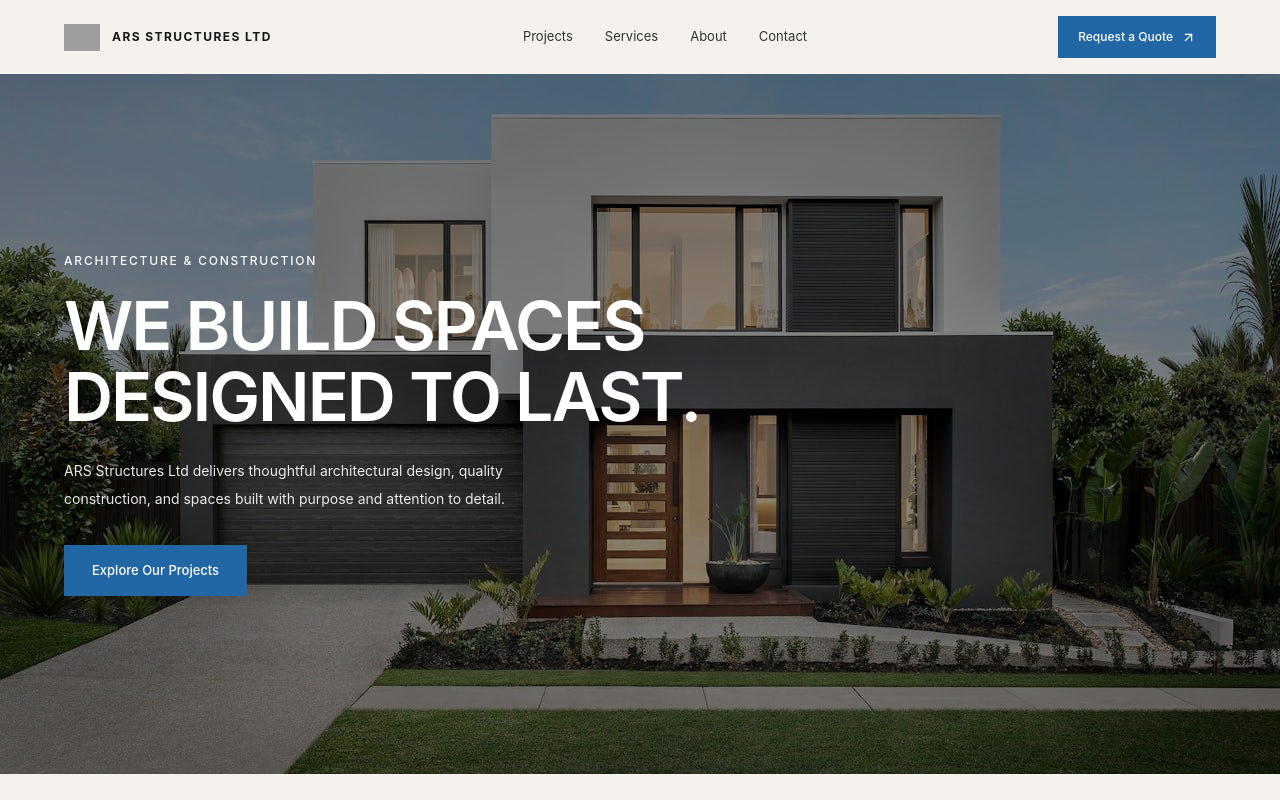
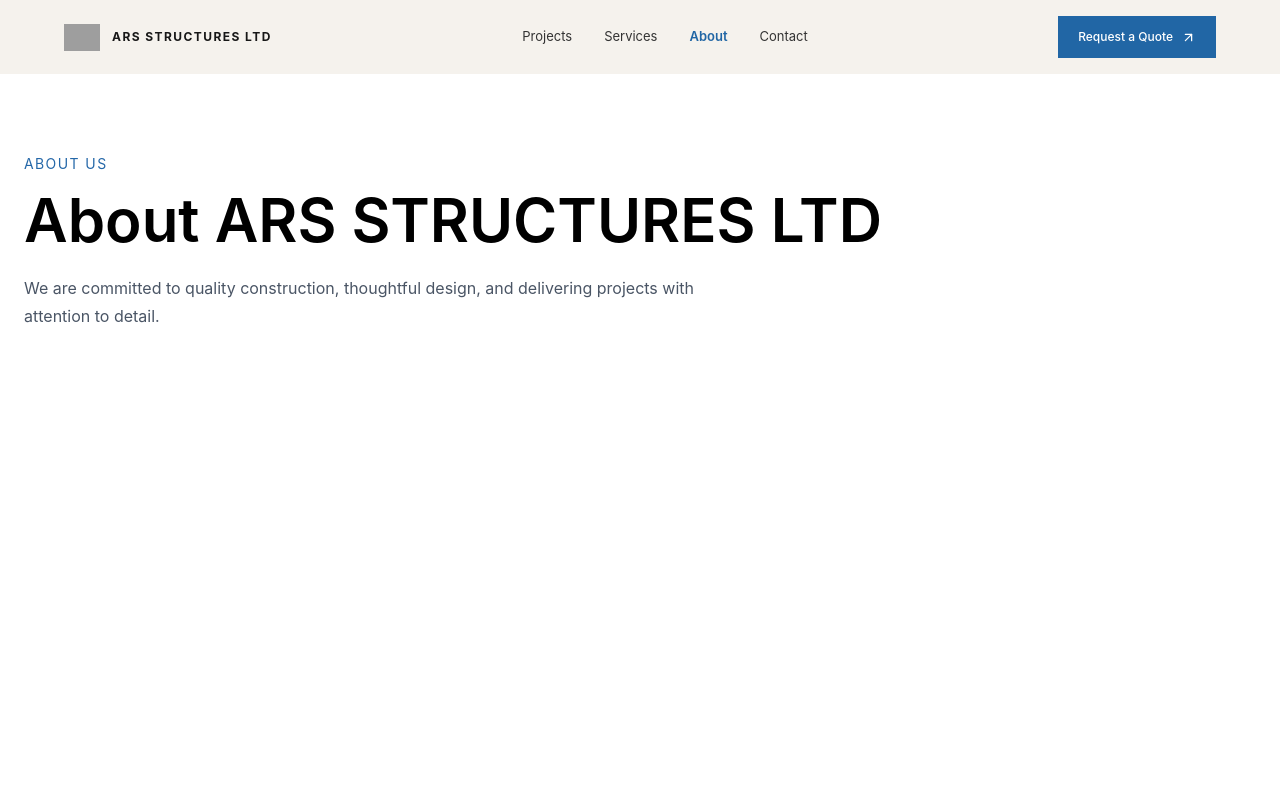
Before and after one commit to AHDAM0909/ARS_structure, a React app: page /about in a window 1280 px wide. Shown: the top 800 px of the page. Built offline with nearby package versions, Linux system fonts and the light colour scheme; grey boxes are pictures that could not be loaded; the HTML template or start-up script is replaced by a standard one.

Commit message:
updating AboutPage

```diff
--- a/package.json
+++ b/package.json
@@ -15,6 +15,7 @@
     "motion": "^14.3.0",
     "react": "^19.2.8",
     "react-dom": "^19.2.8",
+    "react-router-dom": "^7.18.4",
     "tailwindcss": "^4.3.3"
   },
   "devDependencies": {
--- a/src/App.jsx
+++ b/src/App.jsx
@@ -1,42 +1,16 @@
 import React from 'react';
-import Navbar from './components/Navbar';
-import Hero from './components/Hero';
-import Stats from './components/Stats';
-import Projects from './components/Projects';
-import About from './components/About';
-import Services from './components/Services';
-import ScrollReveal from './components/ScrollReveal';
-import Showcase from './components/Showcase';
-import Process from './components/Process';
-import CTA from './components/CTA';
-import Contact from './components/Contact';
-import Footer from './components/Footer';
+import { BrowserRouter, Routes, Route } from "react-router-dom";
+import Home from "./pages/Home"
+import AboutPage from "./pages/AboutPage"
 function App() {
   return (
     <>
-      <Navbar />
-      <Hero />
-      <Stats />
-
-      <ScrollReveal>
-        <Projects />
-      </ScrollReveal>
-
-      <ScrollReveal>
-        <About />
-      </ScrollReveal>
-
-      <ScrollReveal>
-        <Services />
-      </ScrollReveal>
-
-    <ScrollReveal>
-      <Showcase />
-    </ScrollReveal>
-    <Process />
-    <CTA />
-   <Contact />
-   <Footer />
+      <BrowserRouter>
+        <Routes>
+         <Route path="/" element={<Home />} />
+        <Route path="/about" element={<AboutPage />} />
+        </Routes>
+      </BrowserRouter>
     </>
   );
 }
--- a/src/components/Navbar.jsx
+++ b/src/components/Navbar.jsx
@@ -1,19 +1,30 @@
-import { useState } from 'react'
+
+import { useState } from "react";
+import { Link, useLocation } from "react-router-dom";
 import { Menu, X, ArrowUpRight } from "lucide-react";
 
-const navLinks =[
-    { name: "Projects", href: "#projects" },
-    { name: "Services", href: "#services" },
-    { name: "About", href: "#about" },
-    { name: "Contact", href: "#contact" },
-  ]
+const navLinks = [
+  { name: "Projects", href: "/projects" },
+  { name: "Services", href: "/services" },
+  { name: "About", href: "/about" },
+  { name: "Contact", href: "/contact" },
+];
+
 const Navbar = () => {
   const [menuOpen, setMenuOpen] = useState(false);
+  const location = useLocation();
+
+  const closeMenu = () => setMenuOpen(false);
 
   return (
-       <header className="w-full bg-[#F5F2ED]">
-         <nav className="mx-auto flex max-w-[1440px] items-center justify-between px-5 py-4 md:px-10 lg:px-16">
-          <a href="/" className="flex items-center gap-3">
+    <header className="w-full bg-[#F5F2ED]">
+      <nav className="mx-auto flex max-w-[1440px] items-center justify-between px-5 py-4 md:px-10 lg:px-16">
+        {/* Logo */}
+        <Link
+          to="/"
+          onClick={closeMenu}
+          className="flex items-center gap-3"
+        >
           <img
             src="/images/logo.png"
             alt="ARS Structures Ltd Logo"
@@ -23,27 +34,33 @@ const Navbar = () => {
           <span className="text-[12px] font-bold uppercase tracking-[0.12em] text-[#171717]">
             ARS STRUCTURES LTD
           </span>
-        </a>
-            {/* Desktop Navigation */}
+        </Link>
+
+        {/* Desktop Navigation */}
         <div className="hidden items-center gap-8 lg:flex">
           {navLinks.map((link) => (
-            <a
+            <Link
               key={link.name}
-              href={link.href}
-              className="text-[13px] text-[#333333] transition-colors hover:text-[#2166A5]"
+              to={link.href}
+              className={`text-[13px] transition-colors hover:text-[#2166A5] ${
+                location.pathname === link.href
+                  ? "font-semibold text-[#2166A5]"
+                  : "text-[#333333]"
+              }`}
             >
               {link.name}
-            </a>
+            </Link>
           ))}
         </div>
+
         {/* Desktop CTA */}
-        <a
-          href="#contact"
+        <Link
+          to="/contact"
           className="hidden items-center gap-2 bg-[#2166A5] px-5 py-3 text-[12px] font-medium text-white lg:flex"
         >
           Request a Quote
           <ArrowUpRight size={15} />
-        </a>
+        </Link>
 
         {/* Mobile Menu Button */}
         <button
@@ -56,34 +73,37 @@ const Navbar = () => {
           {menuOpen ? <X size={25} /> : <Menu size={25} />}
         </button>
       </nav>
-         {/* Mobile Navigation */}
+
+      {/* Mobile Navigation */}
       {menuOpen && (
         <div className="flex flex-col gap-5 border-t border-gray-200 bg-[#F5F2ED] px-5 py-6 lg:hidden">
           {navLinks.map((link) => (
-            <a
+            <Link
               key={link.name}
-              href={link.href}
-              onClick={() => setMenuOpen(false)}
-              className="text-sm text-[#171717]"
+              to={link.href}
+              onClick={closeMenu}
+              className={`text-sm ${
+                location.pathname === link.href
+                  ? "font-semibold text-[#2166A5]"
+                  : "text-[#171717]"
+              }`}
             >
               {link.name}
-            </a>
+            </Link>
           ))}
-          <a
-            href="#contact"
-            onClick={() => setMenuOpen(false)}
+
+          <Link
+            to="/contact"
+            onClick={closeMenu}
             className="flex w-fit items-center gap-2 bg-[#2166A5] px-5 py-3 text-sm text-white"
           >
             Request a Quote
             <ArrowUpRight size={16} />
-          </a>
+          </Link>
         </div>
       )}
-       </header>
-  )
+    </header>
+  );
+};
 
-
-
-}
-
-export default Navbar
+export default Navbar;
--- /dev/null
+++ b/src/pages/AboutPage.jsx
@@ -0,0 +1,32 @@
+import React from 'react'
+import Navbar from "../components/Navbar";
+import Footer from "../components/Footer";
+const Aboutpage = () => {
+  return (
+    <>
+     <Navbar />
+
+       <main className="min-h-screen px-6 py-20">
+        <div className="mx-auto max-w-7xl">
+          <p className="mb-4 text-sm uppercase tracking-widest text-[#2467A8]">
+            About Us
+          </p>
+
+          <h1 className="text-4xl font-semibold md:text-6xl">
+            About ARS STRUCTURES LTD
+          </h1>
+
+          <p className="mt-6 max-w-2xl leading-7 text-gray-600">
+            We are committed to quality construction, thoughtful design,
+            and delivering projects with attention to detail.
+          </p>
+        </div>
+      </main>
+
+
+      <Footer />
+      </>
+  )
+}
+
+export default Aboutpage
--- /dev/null
+++ b/src/pages/Home.jsx
@@ -0,0 +1,45 @@
+import React from 'react'
+import Navbar from "../components/Navbar";
+import Hero from "../components/Hero";
+import Stats from "../components/Stats";
+import Projects from "../components/Projects";
+import About from "../components/About";
+import Services from "../components/Services";
+import Showcase from "../components/Showcase";
+import Process from "../components/Process";
+import CTA from "../components/CTA";
+import Contact from "../components/Contact";
+import Footer from "../components/Footer";
+import ScrollReveal from "../components/ScrollReveal";
+const Home = () => {
+  return (
+     <>
+      <Navbar />
+      <main>
+        <Hero />
+        <Stats />
+      <ScrollReveal>
+        <Projects />
+      </ScrollReveal>
+
+      <ScrollReveal>
+        <About />
+      </ScrollReveal>
+
+      <ScrollReveal>
+        <Services />
+      </ScrollReveal>
+
+    <ScrollReveal>
+      <Showcase />
+    </ScrollReveal>
+        <Process />
+        <CTA />
+        <Contact />
+      </main>
+      <Footer />
+    </>
+  )
+}
+
+export default Home
```
Also changed, not shown: src/pages/ContactPage.jsx (added), src/pages/ProjectsPage.jsx (added), src/pages/ServicesPage.jsx (added), 1 other file (tests, documents, lock files or other folders).
